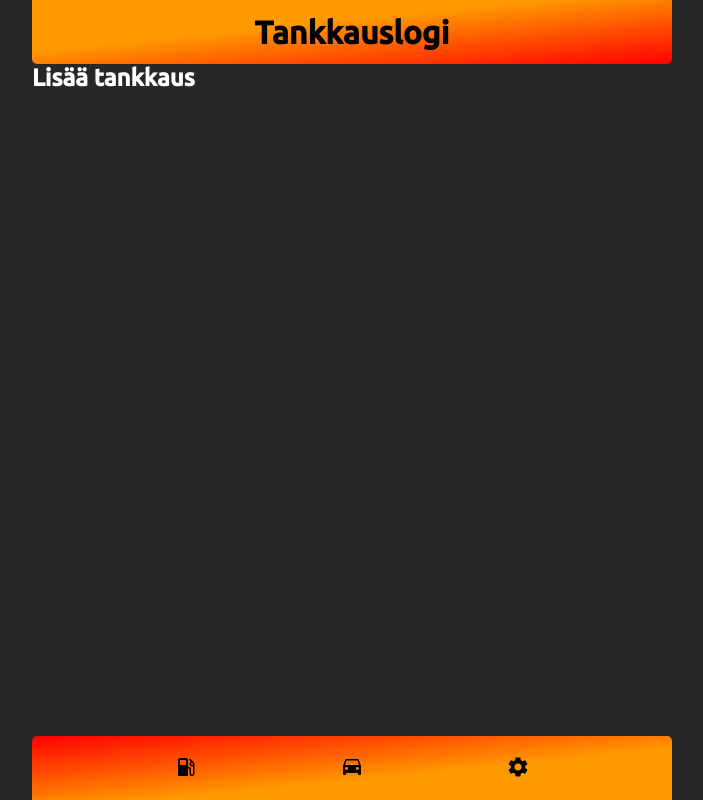
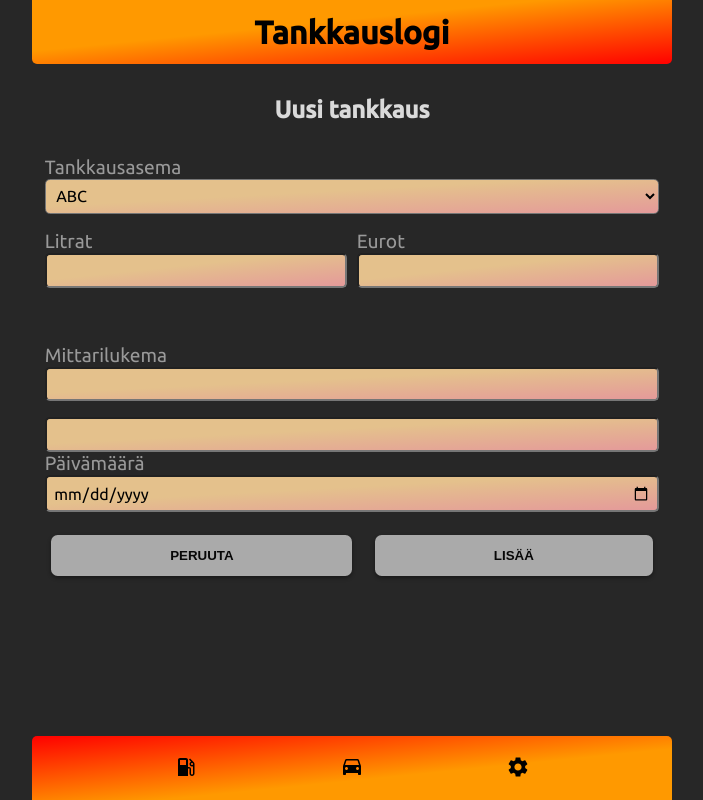
Before and after one commit to toniillokoski/tankkauslogi, a React (Create React App) app: page /add in a window 1280 px wide. Shown: the whole page, without its empty margins (288-991 px from the left). Built offline with nearby package versions, Linux system fonts and the light colour scheme.

Commit message:
Uuden tiedon lisäys ulkoasu ja kentät + datepicker

```diff
--- a/package.json
+++ b/package.json
@@ -10,6 +10,7 @@
     "@testing-library/user-event": "^7.1.2",
     "moment": "^2.24.0",
     "react": "^16.13.1",
+    "react-datepicker": "^2.14.1",
     "react-dom": "^16.13.1",
     "react-router-dom": "^5.1.2",
     "react-scripts": "3.4.1"
--- /dev/null
+++ b/src/components/AddTankki/AddTankki.css
@@ -0,0 +1,48 @@
+.uusiTankki {
+    padding: 0.5em;
+}
+
+.uusiTankkaus {
+    display: flex;
+    flex-direction: column;
+}
+
+.uusiTankkaus__rivi {
+    display: flex;
+}
+
+.uusiTankkaus__rivi > div {
+    display: flex;
+    flex-direction: column;
+    justify-content: center;
+    margin: 0.5em 0.3em;
+    flex: 1 1 auto;
+}
+
+.uusiTankkaus input, .uusiTankkaus select {
+    padding: 0.4em;
+    font-size: 1em;
+    border-radius: 0.3em;
+    box-sizing: border-box;
+    font-family: 'Ubuntu', sans-serif;
+    background: linear-gradient(to bottom right, #e4c18c 40%, #e49a9a 100%);
+    outline: none;
+    width: 100%;
+}
+
+
+h2 {
+    justify-content: center;
+    display: flex;
+    margin: 1em;
+    color: rgb(218, 218, 218);
+}
+
+.uusiTankkaus__alimmat {
+    margin-top: 2.5em;
+}
+
+.uusiTankkaus label {
+    font-size: 1.2em;
+    color: #999999;
+}
--- a/src/components/AddTankki/AddTankki.js
+++ b/src/components/AddTankki/AddTankki.js
@@ -1,11 +1,88 @@
-import React from 'react';
+import React, { useState } from 'react';
+import Datepicker from 'react-datepicker';
+import 'react-datepicker/dist/react-datepicker.css';
 
 import Content from '../Content/Content';
+import Button from '../buttons';
+
+import './AddTankki.css';
 
 function AddTankki(props) {
+
+  const [selectedDate, setSelectedDate] = useState(null)
+
     return (
+
       <Content>
-        <h2>Lisää tankkaus</h2>
+
+        <div className="uusiTankki">
+
+        <h2>Uusi tankkaus</h2>
+
+        <form>
+
+          <div className="uusiTankkaus">
+
+          <div className="uusiTankkaus__rivi">
+          <div>
+          <label for="asema">Tankkausasema</label>
+          <select name="asema">
+            <option value="abc">ABC</option>
+            <option value="neste">Neste</option>
+            <option value="st1">ST1</option>
+            <option value="teboil">Teboil</option>
+            <option value="shell">Shell</option>
+            <option value="seo">SEO</option>
+            <option value="muu">Muu</option>
+          </select>
+          </div>
+          </div>
+
+          <div className="uusiTankkaus__rivi">
+          <div>
+          <label for="litra">Litrat</label>
+          <input type="number" name="litra" />
+          </div>
+
+          <div>
+          <label for="euro">Eurot</label>
+          <input type="number" name="euro" />
+          </div>
+          </div>
+
+          <div className="uusiTankkaus__alimmat">
+          <div className="uusiTankkaus__rivi">
+          <div>
+          <label for="kilometrit">Mittarilukema</label>
+          <input type="tel" name="kilometrit" size="10" />
+          </div>
+          </div>
+
+          <div className="uusiTankkaus__rivi">
+          <div>
+
+          <Datepicker selected={selectedDate} onChange={date => setSelectedDate(date)} />
+          <label for="pvm">Päivämäärä</label>
+          <input type="date" name="pvm" />
+          </div>
+          </div>
+          </div>
+
+          <div className="uusiTankkaus__rivi">
+            <div>
+            <Button>PERUUTA</Button>
+            </div>
+            <div>
+            <Button>LISÄÄ</Button>
+            </div>
+          </div>
+
+          </div>
+
+        </form>
+
+      </div>
+
       </Content>
     );
   }
--- a/src/components/Menu/Menu.css
+++ b/src/components/Menu/Menu.css
@@ -10,6 +10,7 @@
     border-top-right-radius: 5px;
   }
 
+
   /*
   background-color: #f78b08da;
   background: linear-gradient(to bottom, #f78b08da 0%, #000000 100%);
--- a/src/components/Menu/Menu.js
+++ b/src/components/Menu/Menu.js
@@ -1,6 +1,6 @@
 
 import React from 'react';
-import { Link } from 'react-router-dom';
+import { NavLink } from 'react-router-dom';
 import './Menu.css';
 
 
@@ -11,9 +11,9 @@ import SettingsIcon from '@material-ui/icons/Settings';
 function Menu(props) {
     return (
       <div className="menu">
-        <Link to="/"><div className="menu__nappi"><LocalGasStationIcon htmlColor="#000000" /></div></Link>
-        <Link to="/ajo"><div className="menu__nappi"><DriveEtaIcon htmlColor="#000000" /></div></Link>
-        <Link to="/settings"><div className="menu__nappi"><SettingsIcon htmlColor="#000000" /></div></Link>
+        <NavLink to="/"><div className="menu__nappi"><LocalGasStationIcon htmlColor="#000000" /></div></NavLink>
+        <NavLink to="/ajo"><div className="menu__nappi"><DriveEtaIcon htmlColor="#000000" /></div></NavLink>
+        <NavLink to="/settings"><div className="menu__nappi"><SettingsIcon htmlColor="#000000" /></div></NavLink>
       </div>
     )
   }
```
Also changed, not shown: 1 other file (tests, documents, lock files or other folders).
